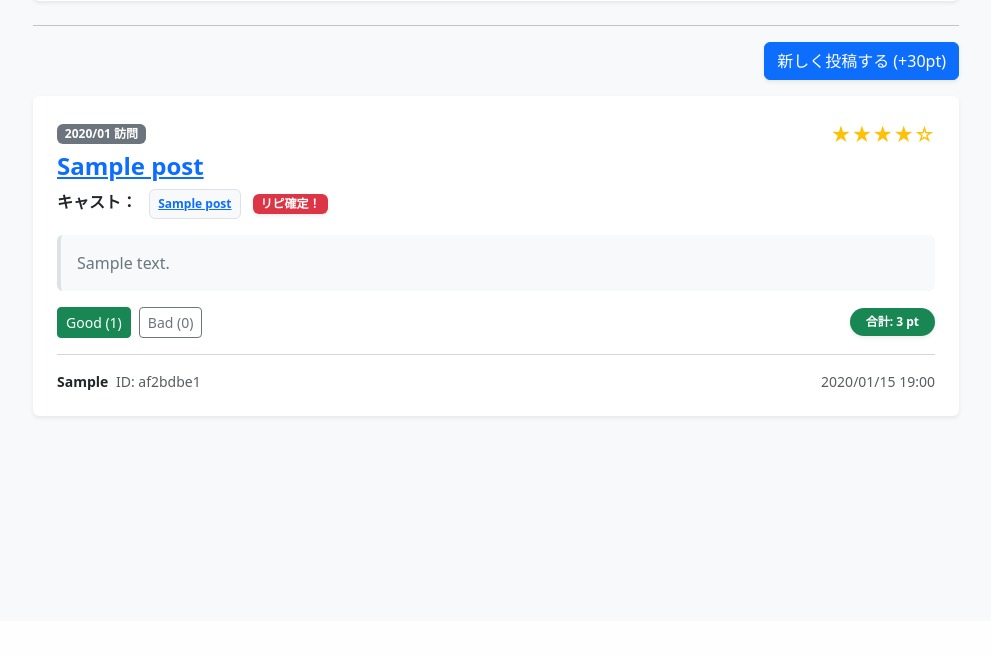
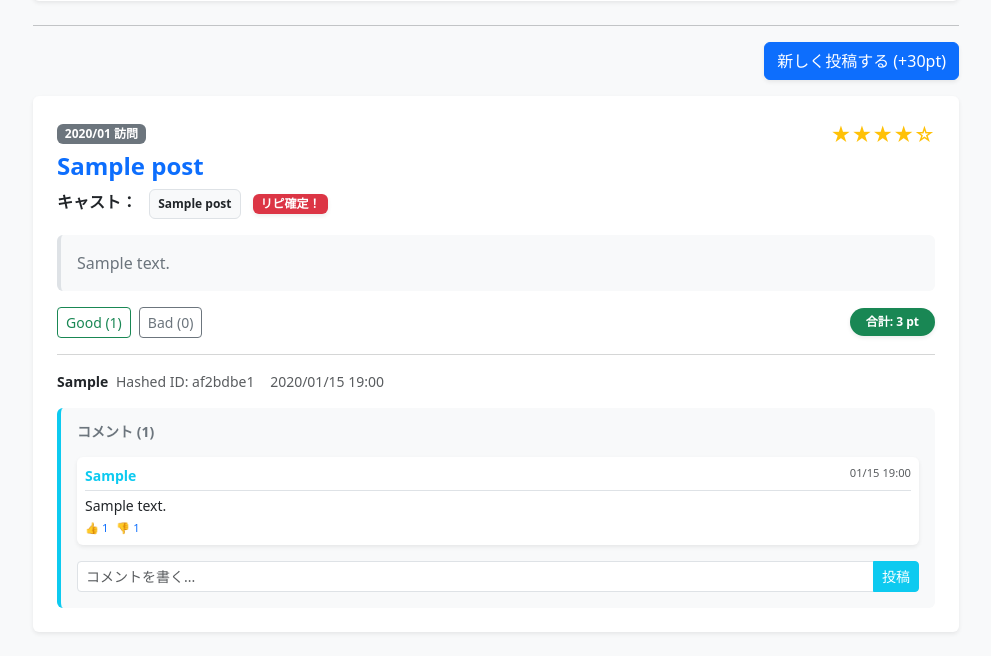
Before and after one commit to s51517765/S-navi_bbs, a Django app: page / in a window 1280 px wide. Shown: the part 179-835 px from the top of the page, without its empty margins (144-1135 px from the left). Before the commit the page ends 598 px from the top, so only its background shows below. Run offline with Django 5.2, Linux system fonts and the light colour scheme; a user stored in the database is signed in; tables that the repository leaves empty hold one stand-in row (values such as "Sample post").

Commit message:
【WIP】コメント機能作成中

```diff
--- a/board/forms.py
+++ b/board/forms.py
@@ -4,6 +4,7 @@ from django.contrib.auth.forms import UserCreationForm
 from django.contrib.auth.models import User
 from .models import Profile
 from django.core.exceptions import ValidationError
+from .models import Comment
 
 
 def validate_nickname(value, is_staff):
@@ -90,3 +91,22 @@ class ProfileForm(forms.ModelForm):
         # 共通関数を呼び出す（修正漏れを防げる！）
         validate_nickname(first_name, self.instance.is_staff)
         return first_name
+
+
+# コメント
+class CommentForm(forms.ModelForm):
+    class Meta:
+        model = Comment
+        fields = ["content"]  # 投稿する内容はコメント本文だけ
+        widgets = {
+            "content": forms.Textarea(
+                attrs={
+                    "class": "form-control",
+                    "rows": 3,
+                    "placeholder": "コメントを入力してください...",
+                }
+            ),
+        }
+        labels = {
+            "content": "コメント",
+        }
--- a/board/templates/board/index.html
+++ b/board/templates/board/index.html
@@ -5,14 +5,15 @@
 <div class="row justify-content-center">
     <div class="col-md-10">
 
+        <!-- ヘッダー部分 -->
         <div class="d-flex justify-content-between align-items-center mb-4 bg-white p-3 rounded shadow-sm">
             <div>
                 <h2 class="fw-bold mb-0">訪問備忘録</h2>
             </div>
             <div class="text-end">
                 <span class="text-muted small">現在の所持ポイント</span>
-                <div
-                    class="fs-4 fw-bold {% if user_points <= 5 %}text-danger animate-pulse{% else %}text-primary{% endif %}">
+                <!-- クラス内の改行をなくし、1行にまとめてVS Codeの混乱を防ぐ -->
+                <div class="fs-4 fw-bold {% if user_points <= 5 %}text-danger animate-pulse{% else %}text-primary{% endif %}">
                     <i class="bi bi-coin text-warning"></i> {{ user_points }} <small class="text-muted">pt</small>
                 </div>
             </div>
@@ -20,7 +21,9 @@
 
         <hr>
 
-        {% if user_points <= 0 %} <div class="card border-danger shadow-lg my-5">
+        <!-- 閲覧制限チェック -->
+        {% if user_points <= 0 %}
+        <div class="card border-danger shadow-lg my-5">
             <div class="card-body text-center p-5">
                 <div class="display-1 text-danger mb-4">
                     <i class="bi bi-lock-fill"></i>
@@ -35,79 +38,67 @@
                 </a>
             </div>
         </div>
-
         {% else %}
 
+        <!-- 投稿ボタン -->
         <div class="d-flex justify-content-end mb-3">
             <a href="{% url 'post_create' %}" class="btn btn-primary shadow-sm">
                 <i class="bi bi-pencil-square"></i> 新しく投稿する (+30pt)
             </a>
         </div>
 
+        <!-- 投稿一覧ループ -->
         {% for post in posts %}
         <div class="card mb-4 shadow-sm border-0">
             <div class="card-body p-4">
-
                 <div class="d-flex justify-content-between align-items-start mb-2">
                     <div>
                         <span class="badge bg-secondary mb-2">{{ post.visit_date|date:"Y/m" }} 訪問</span>
                         <h4 class="card-title text-primary fw-bold mb-0">
                             {% if post.shop_url %}
-                        <a href="{{ post.shop_url }}" target="_blank">{{ post.shop_name }}</a>
+                            <a href="{{ post.shop_url }}" target="_blank" class="text-decoration-none">{{ post.shop_name }}</a>
                             {% else %}
                             {{ post.shop_name }}
                             {% endif %}
                         </h4>
                     </div>
                     <div class="text-warning fs-5">
-                    {% if post.stars == 5 %}★★★★★{% elif post.stars == 4 %}★★★★☆{% elif post.stars == 3 %}★★★☆☆{% elif
-                    post.stars == 2 %}★★☆☆☆{% elif post.stars == 1 %}★☆☆☆☆{% else %}☆☆☆☆☆{% endif %}
+                        {% if post.stars == 5 %}★★★★★
+                        {% elif post.stars == 4 %}★★★★☆
+                        {% elif post.stars == 3 %}★★★☆☆
+                        {% elif post.stars == 2 %}★★☆☆☆
+                        {% else %}★☆☆☆☆{% endif %}
                     </div>
                 </div>
 
                 <div class="mb-3">
                     <span class="text-dark fw-bold me-2">キャスト：</span>
-                <span class="badge bg-light text-dark border p-2">
-                    {% if post.cast_url %}
-                    <a href="{{ post.cast_url }}" target="_blank">{{ post.cast_name|default:"（未記入）" }}</a>
-                    {% else %}
-                    {{ post.cast_name|default:"（未記入）" }}
-                    {% endif %}
-                </span>
-
+                    <span class="badge bg-light text-dark border p-2">{{ post.cast_name|default:"（未記入）" }}</span>
                     {% if post.want_repeat %}
-                <span class="badge bg-danger ms-2 shadow-sm">
-                    <i class="bi bi-fire"></i> リピ確定！
-                </span>
+                    <span class="badge bg-danger ms-2 shadow-sm"><i class="bi bi-fire"></i> リピ確定！</span>
                     {% endif %}
                 </div>
 
                 {% if post.content %}
-            <div class="card-text text-secondary bg-light p-3 rounded mb-3"
-                style="white-space: pre-wrap; border-left: 4px solid #dee2e6;">{{ post.content }}</div>
+                <div class="card-text text-secondary bg-light p-3 rounded mb-3" style="white-space: pre-wrap; border-left: 4px solid #dee2e6;">{{ post.content }}</div>
                 {% endif %}
 
+                <!-- リアクションボタン -->
                 <div class="mt-3 d-flex gap-2 align-items-center">
                     <form action="{% url 'evaluate_post' post.id 'good' %}" method="POST" class="d-inline">
                         {% csrf_token %}
-                    <button type="submit"
-                        class="btn btn-sm {% if post.my_eval == 'good' %}btn-success text-white{% else %}btn-outline-success{% endif %}">
-                        <i class="bi bi-hand-thumbs-up{% if post.my_eval == 'good' %}-fill{% endif %}"></i>
-                        Good ({{ post.good_count }})
+                        <button type="submit" class="btn btn-sm {% if post.my_eval == 'good' %}btn-success text-white{% else %}btn-outline-success{% endif %}">
+                            <i class="bi bi-hand-thumbs-up{% if post.my_eval == 'good' %}-fill{% endif %}"></i> Good ({{ post.good_count }})
                         </button>
                     </form>
-
                     <form action="{% url 'evaluate_post' post.id 'bad' %}" method="POST" class="d-inline">
                         {% csrf_token %}
-                    <button type="submit"
-                        class="btn btn-sm {% if post.my_eval == 'bad' %}btn-secondary text-white{% else %}btn-outline-secondary{% endif %}">
-                        <i class="bi bi-hand-thumbs-down{% if post.my_eval == 'bad' %}-fill{% endif %}"></i>
-                        Bad ({{ post.bad_count }})
+                        <button type="submit" class="btn btn-sm {% if post.my_eval == 'bad' %}btn-secondary text-white{% else %}btn-outline-secondary{% endif %}">
+                            <i class="bi bi-hand-thumbs-down{% if post.my_eval == 'bad' %}-fill{% endif %}"></i> Bad ({{ post.bad_count }})
                         </button>
                     </form>
-
-                <div class="ms-auto"> <span
-                        class="badge rounded-pill {% if post.get_score > 0 %}bg-success{% elif post.get_score < 0 %}bg-danger{% else %}bg-light text-dark border{% endif %} px-3 py-2 shadow-sm">
+                    <div class="ms-auto">
+                        <span class="badge rounded-pill {% if post.get_score > 0 %}bg-success{% elif post.get_score < 0 %}bg-danger{% else %}bg-light text-dark border{% endif %} px-3 py-2 shadow-sm">
                             合計: {{ post.get_score }} pt
                         </span>
                     </div>
@@ -115,14 +106,44 @@
 
                 <hr class="text-muted opacity-25">
 
-            <div class="d-flex justify-content-between align-items-center text-muted small">
+                <!-- 投稿者情報 -->
+                <div class="d-flex justify-content-between align-items-center text-muted small mb-3">
                     <div>
-                    <strong class="text-dark">{{ post.author.first_name|default:"名無しのユーザー" }}</strong>
-                    <span class="mx-1">ID: {{ post.author.username|hash_id }}</span>
+                        <strong class="text-dark">{{ post.author.first_name|default:post.author.username }}</strong>
+                        <span class="mx-1">Hashed ID: {{ post.author.username|hash_id }}</span>
+                        <span class="ms-2">{{ post.created_at|date:"Y/m/d H:i" }}</span>
                     </div>
-                <div>
-                    {{ post.created_at|date:"Y/m/d H:i" }}
                 </div>
+
+                <!-- コメントセクション -->
+                <div class="mt-3 bg-light p-3 rounded border-start border-info border-4">
+                    <h6 class="fw-bold small mb-3 text-secondary">
+                        <i class="bi bi-chat-dots"></i> コメント ({{ post.comments.count }})
+                    </h6>
+
+                    {% for comment in post.comments.all %}
+                    <div class="bg-white p-2 rounded mb-2 small shadow-sm">
+                        <div class="d-flex justify-content-between border-bottom mb-1 pb-1">
+                            <strong class="text-info">{{ comment.author.first_name|default:comment.author.username }}</strong>
+                            <span class="text-muted" style="font-size: 0.7rem;">{{ comment.created_at|date:"m/d H:i" }}</span>
+                        </div>
+                        <div class="text-dark mb-1">{{ comment.content }}</div>
+                        <div class="mt-1 d-flex gap-2" style="font-size: 0.7rem;">
+                            <a href="{% url 'comment_reaction' comment.id 'good' %}" class="text-decoration-none">👍 {{ comment.good_count }}</a>
+                            <a href="{% url 'comment_reaction' comment.id 'bad' %}" class="text-decoration-none">👎 {{ comment.bad_count }}</a>
+                        </div>
+                    </div>
+                    {% endfor %}
+
+                    {% if user.is_authenticated %}
+                    <form action="{% url 'add_comment' post.id %}" method="POST" class="mt-3">
+                        {% csrf_token %}
+                        <div class="input-group input-group-sm">
+                            <input type="text" name="content" class="form-control" placeholder="コメントを書く..." required>
+                            <button class="btn btn-info text-white" type="submit">投稿</button>
+                        </div>
+                    </form>
+                    {% endif %}
                 </div>
             </div>
         </div>
@@ -130,24 +151,16 @@
         <div class="text-center py-5 text-muted">まだ投稿がありません。</div>
         {% endfor %}
         {% endif %}
+
     </div>
 </div>
 
 <style>
     @keyframes pulse {
-        0% {
-            opacity: 1;
+        0% { opacity: 1; }
+        50% { opacity: 0.5; }
+        100% { opacity: 1; }
     }
-
-        50% {
-            opacity: 0.5;
-        }
-
-        100% {
-            opacity: 1;
-        }
-    }
-
     .animate-pulse {
         animation: pulse 1s infinite;
     }
--- a/board/urls.py
+++ b/board/urls.py
@@ -1,7 +1,9 @@
 # board/urls.py
 from django.urls import path
 from django.contrib.auth import views as auth_views
-from . import views
+
+# from . import views
+from board import views
 from .views import (
     PostListView,
     PostCreateView,
@@ -26,6 +28,16 @@ urlpatterns = [
         views.evaluate_post,
         name="evaluate_post",
     ),
+    # 1. 投稿の詳細画面を表示する
+    path("post/<int:pk>/", views.post_detail, name="post_detail"),
+    # 2. コメントを追加する（投稿のIDを post_id として渡す）
+    path("post/<int:post_id>/comment/", views.add_comment, name="add_comment"),
+    # 3. リアクション（Good/Bad）を送る
+    path(
+        "comment/<int:comment_id>/reaction/<str:reaction_type>/",
+        views.comment_reaction,
+        name="comment_reaction",
+    ),
     # パスワードリセット用のURL
     path(
         "password_reset/", auth_views.PasswordResetView.as_view(), name="password_reset"
--- a/board/views.py
+++ b/board/views.py
@@ -2,8 +2,8 @@
 from django.views.generic import ListView, CreateView
 from django.urls import reverse_lazy
 from django.contrib.auth.mixins import LoginRequiredMixin
-from .forms import CustomUserCreationForm
-from .models import Post, Profile, Evaluation
+from .forms import CustomUserCreationForm, ProfileForm, CommentForm
+from .models import Post, Profile, Evaluation, Comment
 from django.contrib.sites.shortcuts import get_current_site
 from django.template.loader import render_to_string
 from django.utils.http import urlsafe_base64_encode, urlsafe_base64_decode
@@ -22,7 +22,6 @@ from django.views.decorators.http import require_POST
 from django.contrib.auth.signals import user_logged_in
 from django.dispatch import receiver
 from django.utils import timezone
-from .forms import ProfileForm
 from django.contrib.auth.decorators import login_required
 
 
@@ -32,22 +31,42 @@ class PostListView(LoginRequiredMixin, ListView):
     template_name = "board/index.html"
     context_object_name = "posts"
 
+
+class PostListView(LoginRequiredMixin, ListView):
+    model = Post
+    template_name = "board/index.html"
+    context_object_name = "posts"
+
+    def get_queryset(self):
+        # 1. ユーザーのプロフィールを取得
+        profile, _ = Profile.objects.get_or_create(user=self.request.user)
+
+        # 2. ポイント不足で空になっていないかDBを確認（管理画面で増やしておくと確実）
+        if profile.points <= 0:
+            return Post.objects.none()
+
+        # 3. データをリストとして確定させる（属性が消えるのを防ぐ）
+        queryset = list(
+            Post.objects.all().prefetch_related("comments").order_by("-created_at")
+        )
+        # queryset = (            Post.objects.all().prefetch_related("comments").order_by("-created_at")        )
+
+        for post in queryset:
+            # 評価情報を直接付与
+            post.good_count = post.evaluations.filter(value="good").count()
+            post.bad_count = post.evaluations.filter(value="bad").count()
+            # スコア計算
+            post.get_score = (post.good_count * 3) - (post.bad_count * 1)
+
+        return queryset
+
     def get_context_data(self, **kwargs):
         context = super().get_context_data(**kwargs)
+        # テンプレートに渡す変数を確実にセット
+        context["posts"] = self.get_queryset()
         context["user_points"] = self.request.user.profile.points
+        context["comment_form"] = CommentForm()
         return context
-
-    def get_queryset(self):
-        # ポイントチェック
-        if self.request.user.profile.points <= 0:
-            return Post.objects.none()
-
-        # ポイントがある場合は全件取得し、評価を付与
-        queryset = Post.objects.all().order_by("-created_at")
-        for post in queryset:
-            user_eval = post.evaluations.filter(user=self.request.user).first()
-            post.my_eval = user_eval.value if user_eval else None
-        return queryset
 
 
 # 新規投稿（こちらは既にログイン必須のはず）
@@ -321,3 +340,59 @@ def profile_edit(request):
         form = ProfileForm(instance=user)
 
     return render(request, "board/profile_edit.html", {"form": form})
+
+
+# コメント投稿（Post詳細ビューなどに組み込む）
+@login_required
+def add_comment(request, post_id):
+    post = get_object_or_404(Post, id=post_id)
+    if request.method == "POST":
+        form = CommentForm(request.POST)
+        if form.is_valid():
+            comment = form.save(commit=False)
+            comment.post = post
+            comment.author = request.user
+            comment.save()
+            # ポイント付与
+            profile, _ = Profile.objects.get_or_create(user=request.user)
+            profile.points += 5
+            profile.save()
+
+    # 詳細画面(post_detail)ではなく、一覧画面(index)へ戻す
+    return redirect("index")
+
+
+# リアクション処理
+@login_required
+def comment_reaction(request, comment_id, reaction_type):
+    comment = get_object_or_404(Comment, id=comment_id)
+    # 自分のコメントにはリアクションできないようにする（推奨）
+    if comment.author == request.user:
+        return redirect("post_detail", pk=comment.post.id)
+
+    profile, _ = Profile.objects.get_or_create(user=comment.author)
+
+    if reaction_type == "good":
+        comment.good_count += 1
+        profile.points += 2  # Goodをもらったら2ポイント
+    elif reaction_type == "bad":
+        comment.bad_count += 1
+        profile.points -= 1  # Badをもらったら-1ポイント（任意）
+
+    comment.save()
+    profile.save()
+    return redirect("post_detail", pk=comment.post.id)
+
+
+def post_detail(request, pk):
+    post = get_object_or_404(Post, pk=pk)
+    # 詳細画面でもコメント入力用のフォームを表示するために渡す
+    comment_form = CommentForm()
+    return render(
+        request,
+        "board/post_detail.html",
+        {
+            "post": post,
+            "comment_form": comment_form,
+        },
+    )
--- a/myproject/settings.py
+++ b/myproject/settings.py
@@ -28,12 +28,6 @@ SECRET_KEY = os.getenv("SECRET_KEY")
 
 # ついでに DEBUG も切り出すと安全です
 DEBUG = os.getenv("DEBUG") == "True"
-
-# Quick-start development settings - unsuitable for production
-# See https://docs.djangoproject.com/en/6.0/howto/deployment/checklist/
-
-# SECURITY WARNING: keep the secret key used in production secret!
-SECRET_KEY = "django-insecure-o0r!oixi+6ad#i&muo-l_!2odosz=i_epegip6oa3d9u2+4__j"
 
 ALLOWED_HOSTS = ["127.0.0.1", "localhost"]
 
--- a/views.py
+++ b/views.py
@@ -1,3 +1,5 @@
+# view.py
+"""
 from django.views.generic import ListView, CreateView
 from django.contrib.auth.mixins import LoginRequiredMixin
 from .models import Post
@@ -20,3 +22,4 @@ class PostCreateView(LoginRequiredMixin, CreateView):
     def form_valid(self, form):
         form.instance.author = self.request.user  # ログイン中のユーザーを作者にする
         return super().form_valid(form)
+"""
```
Also changed, not shown: board/models.py (+22 -2 lines), board/templates/board/post_detail.html (added, +86 -0 lines), board/migrations/0009_comment.py (added). Lines whose indentation alone changed are shown as unchanged.
